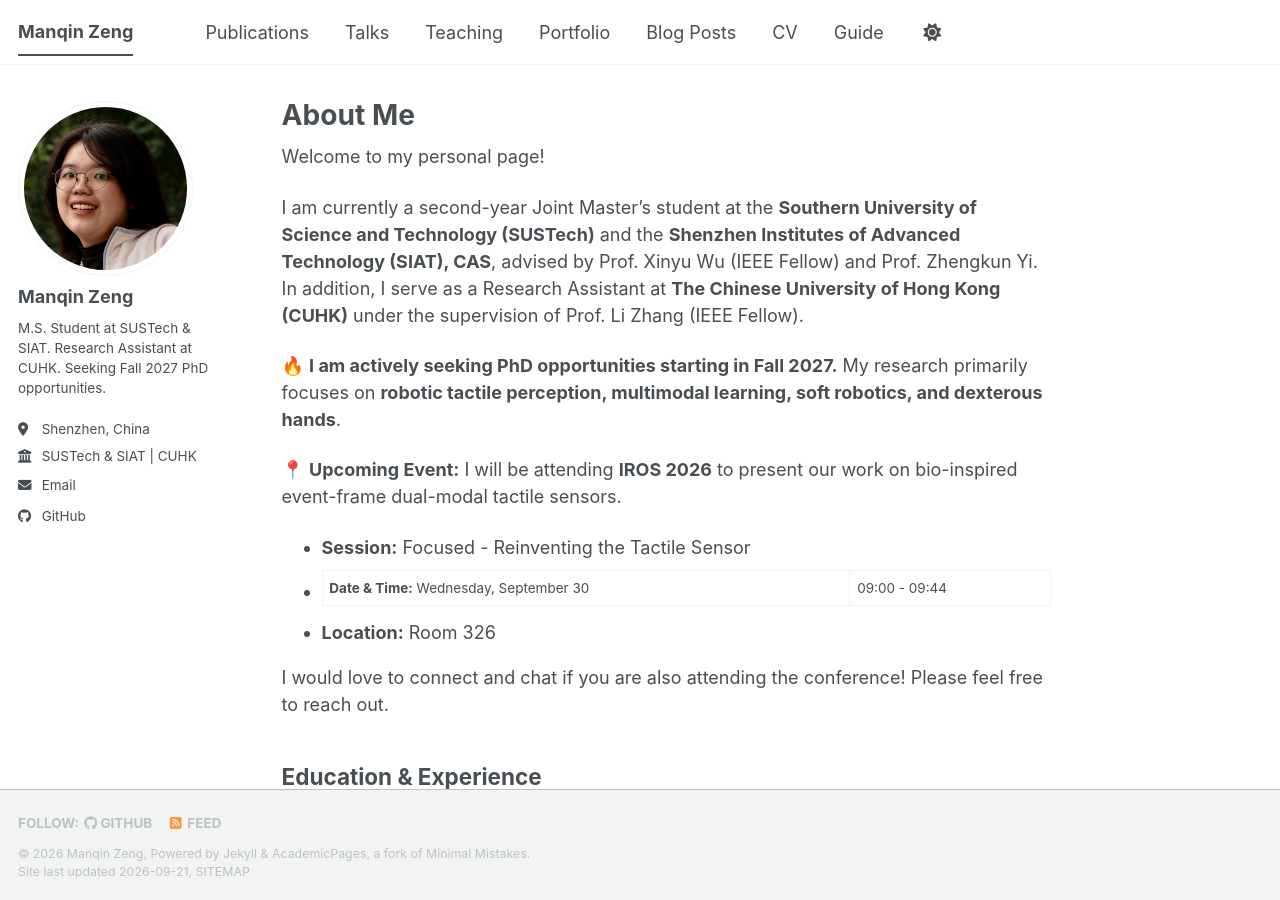
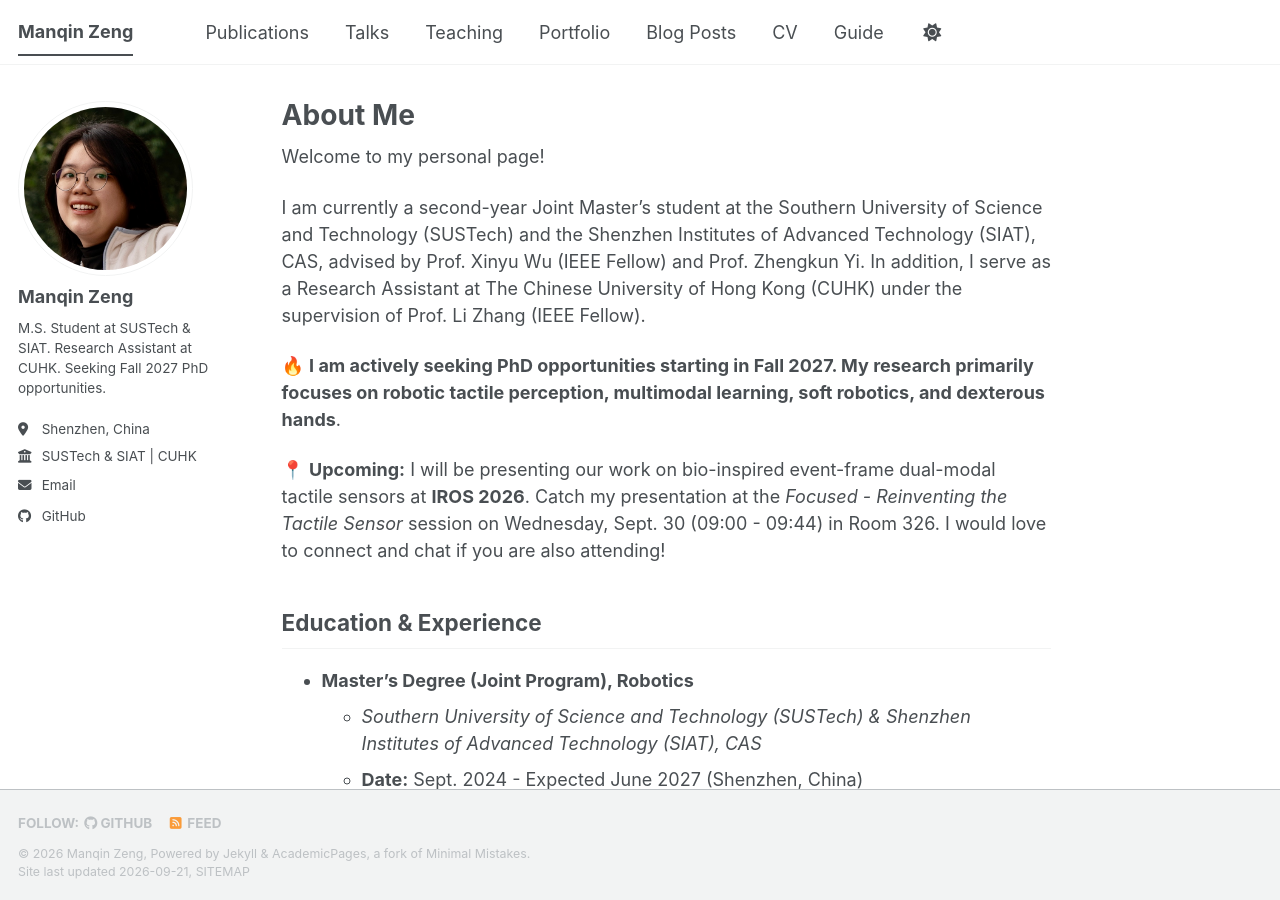
Before and after one commit to ZengManqin/ZengManqin.github.io, a Jekyll site: the page built from _pages/about.md, in a window 1280 px wide and 900 px high. Built offline with Jekyll 4.4.1, drawn with Linux system fonts in a browser that asks for light colours; a style sheet for code colours, icons or effects is not loaded.

Commit message:
Update about.md

```diff
--- a/_pages/about.md
+++ b/_pages/about.md
@@ -9,16 +9,11 @@ redirect_from:
 
 Welcome to my personal page!
 
-I am currently a second-year Joint Master's student at the **Southern University of Science and Technology (SUSTech)** and the **Shenzhen Institutes of Advanced Technology (SIAT), CAS**, advised by Prof. Xinyu Wu (IEEE Fellow) and Prof. Zhengkun Yi. In addition, I serve as a Research Assistant at **The Chinese University of Hong Kong (CUHK)** under the supervision of Prof. Li Zhang (IEEE Fellow).
+I am currently a second-year Joint Master's student at the Southern University of Science and Technology (SUSTech) and the Shenzhen Institutes of Advanced Technology (SIAT), CAS, advised by Prof. Xinyu Wu (IEEE Fellow) and Prof. Zhengkun Yi. In addition, I serve as a Research Assistant at The Chinese University of Hong Kong (CUHK) under the supervision of Prof. Li Zhang (IEEE Fellow).
 
-🔥 **I am actively seeking PhD opportunities starting in Fall 2027.** My research primarily focuses on **robotic tactile perception, multimodal learning, soft robotics, and dexterous hands**.
+🔥 **I am actively seeking PhD opportunities starting in Fall 2027. My research primarily focuses on robotic tactile perception, multimodal learning, soft robotics, and dexterous hands**.
 
-📍 **Upcoming Event:** I will be attending **IROS 2026** to present our work on bio-inspired event-frame dual-modal tactile sensors.
-* **Session:** Focused - Reinventing the Tactile Sensor
-* **Date & Time:** Wednesday, September 30 | 09:00 - 09:44
-* **Location:** Room 326
-
-I would love to connect and chat if you are also attending the conference! Please feel free to reach out.
+📍 **Upcoming:** I will be presenting our work on bio-inspired event-frame dual-modal tactile sensors at **IROS 2026**. Catch my presentation at the *Focused - Reinventing the Tactile Sensor* session on Wednesday, Sept. 30 (09:00 - 09:44) in Room 326. I would love to connect and chat if you are also attending!
 
 ## Education & Experience
 
```
